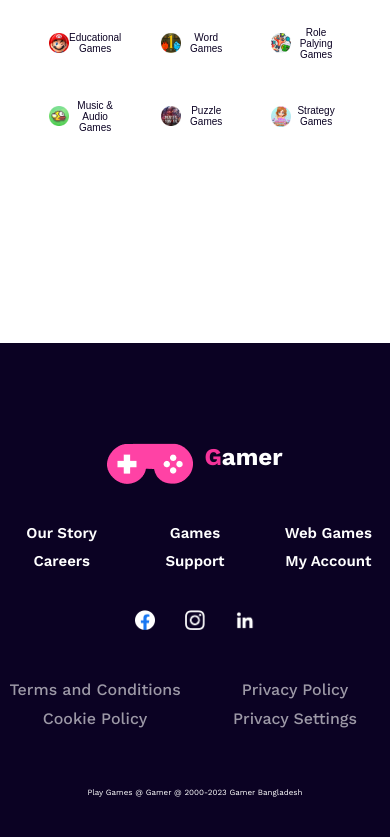
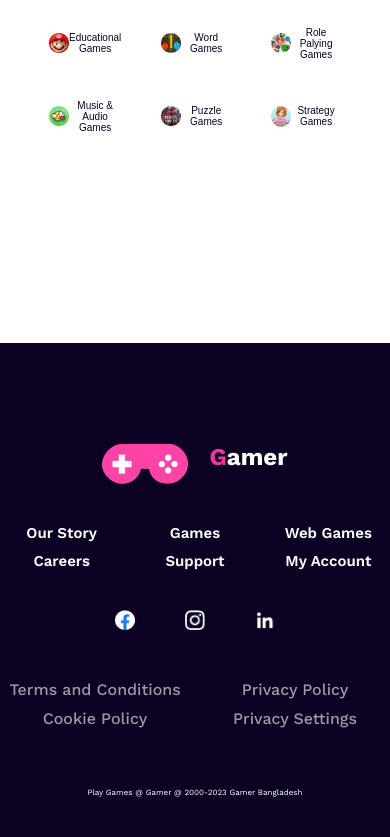
Before and after one commit to Saifulkhandaker/gamer-zone, a plain HTML site: page index.html in a window 390 px wide. Shown: the part 3368-4205 px from the top of the page. Drawn offline with nearby package versions, Linux system fonts and the light colour scheme.

Commit message:
some error fixed

```diff
--- a/style.css
+++ b/style.css
@@ -419,7 +419,6 @@ button:hover{
     .footer-icon{
         display: flex;
         justify-content: center;
-        gap: 10px;
         padding-top: 100px;
     }
     .details-container{
@@ -430,7 +429,7 @@ button:hover{
 
     }
     .social{
-        gap: 10px;
+        gap: 30px;
     }
     .policy{
         display: grid;
@@ -440,12 +439,6 @@ button:hover{
     small{
         font-size: 8px;
     }
-
-
-
-
-
-
 }
 
 
```
